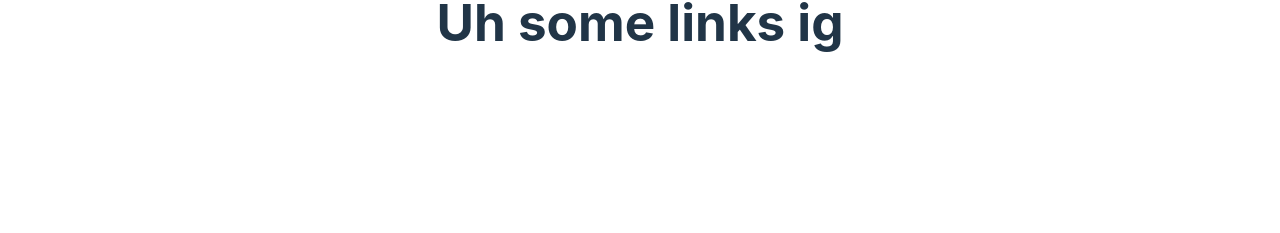
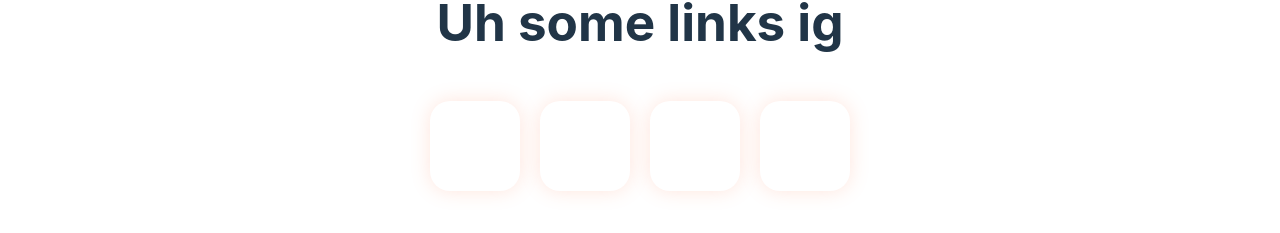
Before and after one commit to ReisMiner/ramon.cc, a Svelte app: page / in a window 1280 px wide. Shown: the part 2072-2305 px from the top of the page. Before the commit the page ends 2223 px from the top, so only its background shows below. Built offline with nearby package versions, Linux system fonts and the light colour scheme.

Commit message:
added links

```diff
--- a/src/App.svelte
+++ b/src/App.svelte
@@ -4,6 +4,7 @@
     import {fly} from 'svelte/transition'
     import Cursor from "./components/Cursor.svelte";
     import Card from "./components/Card.svelte";
+    import SocialLink from "./components/SocialLink.svelte";
 
     let animate = false
 
@@ -42,7 +43,13 @@
             </div>
         </section>
         <section>
-            <h1>Uh some links ig</h1>
+            <h1 class="section-header">Uh some links ig</h1>
+            <div class="cardContainer">
+                <SocialLink text="YouTube" lnk="https://youtube.com/ReisMiner"></SocialLink>
+                <SocialLink text="Twitter" lnk="https://twitter.com/ReisMiner"></SocialLink>
+                <SocialLink text="Github" lnk="https://github.com/ReisMiner"></SocialLink>
+                <SocialLink text="Discord" lnk="https://discord.com/users/215136536260378624"></SocialLink>
+            </div>
         </section>
     </main>
 {/if}
@@ -53,7 +60,8 @@
         font-size: 3.2rem;
         line-height: 1.1;
     }
-    .section-header{
+
+    .section-header {
         margin-bottom: 5vh;
     }
 
--- /dev/null
+++ b/src/components/SocialLink.svelte
@@ -0,0 +1,32 @@
+<script>
+    export let text;
+    export let lnk;
+</script>
+
+<section>
+    <a href="{lnk}">{text}</a>
+</section>
+
+<style>
+    section {
+        margin: 10px;
+        width: 90px;
+        height: 90px;
+        box-shadow: 0 0 20px rgba(255, 127, 80, 0.20);
+        display: grid;
+        place-items: center;
+        border-radius: 20px;
+        transition: 0.2s;
+        transition-timing-function: ease-in;
+    }
+
+    a{
+        text-decoration: none;
+        color: rgba(255, 255, 255, 0.87);
+        cursor: none;
+    }
+
+    section:hover{
+        box-shadow: 0 0 20px rgba(255, 127, 80, 0.80);
+    }
+</style>
```
